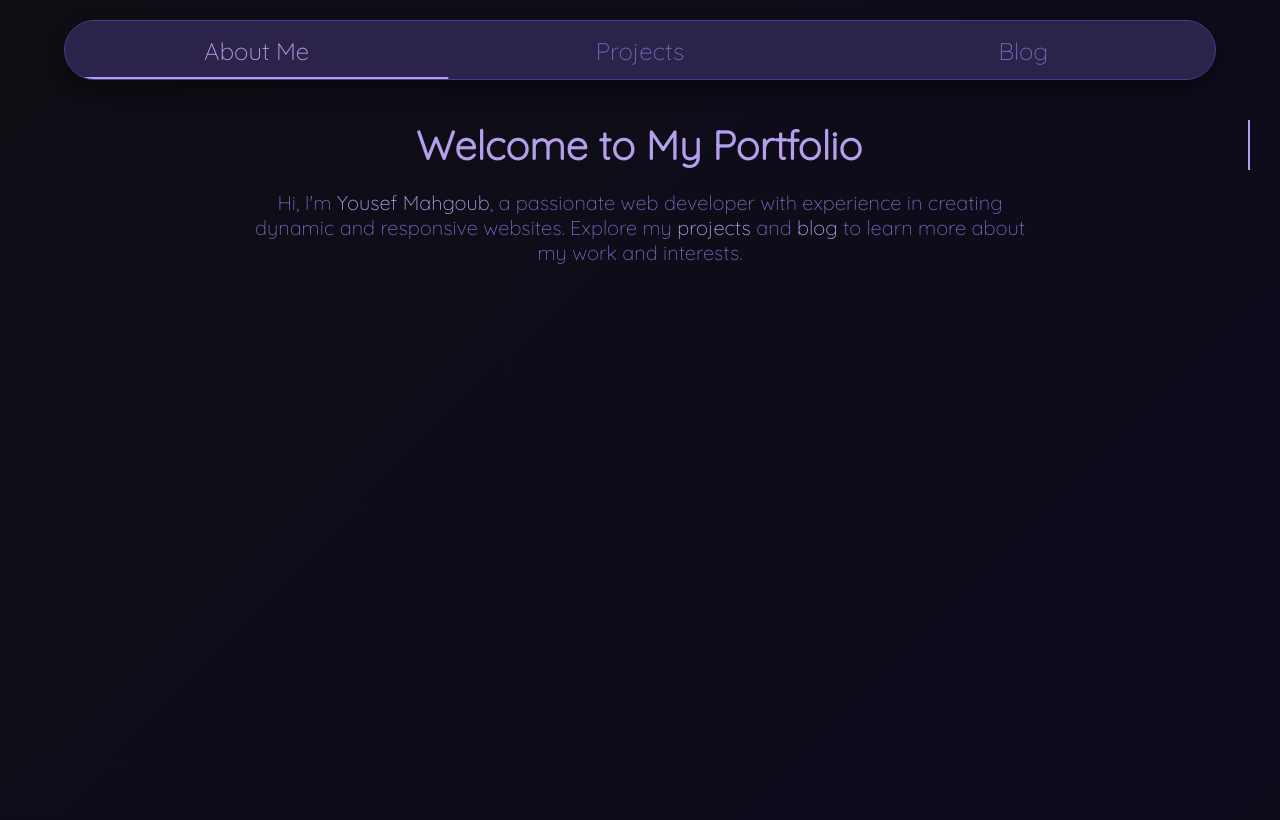
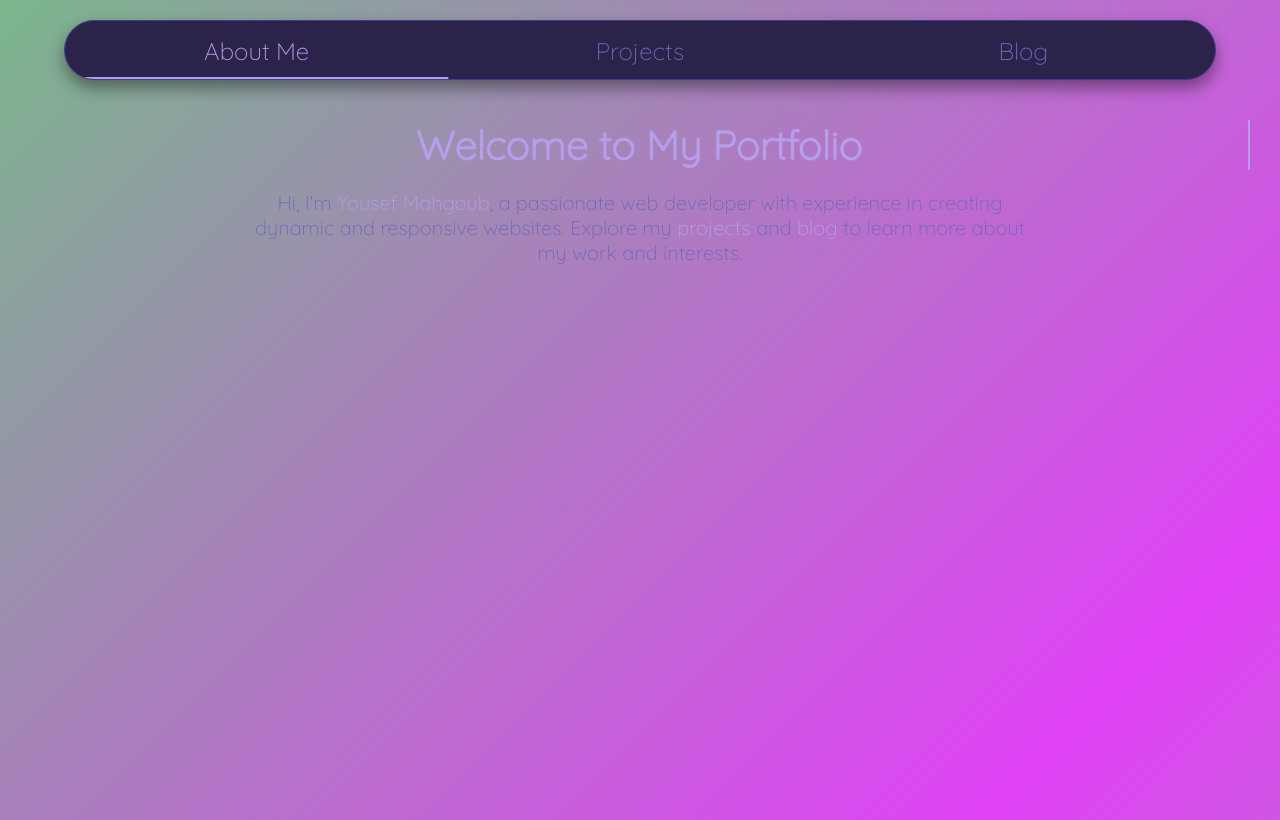
Before and after one commit to yousv/portfolio, a plain HTML site: page index.html in a window 1280 px wide. Drawn offline with Linux system fonts and the light colour scheme.

Commit message:
Update styles.css

```diff
--- a/styles.css
+++ b/styles.css
@@ -1,6 +1,6 @@
 :root {
-  --clr-0: #0f0f0f;
-  --clr-1: #0e0b1d;
+  --clr-0: #42f551;
+  --clr-1: #e042f5;
   --clr-2: #2c234b;
   --clr-3: #433d8b;
   --clr-4: #6f69b9;
```
